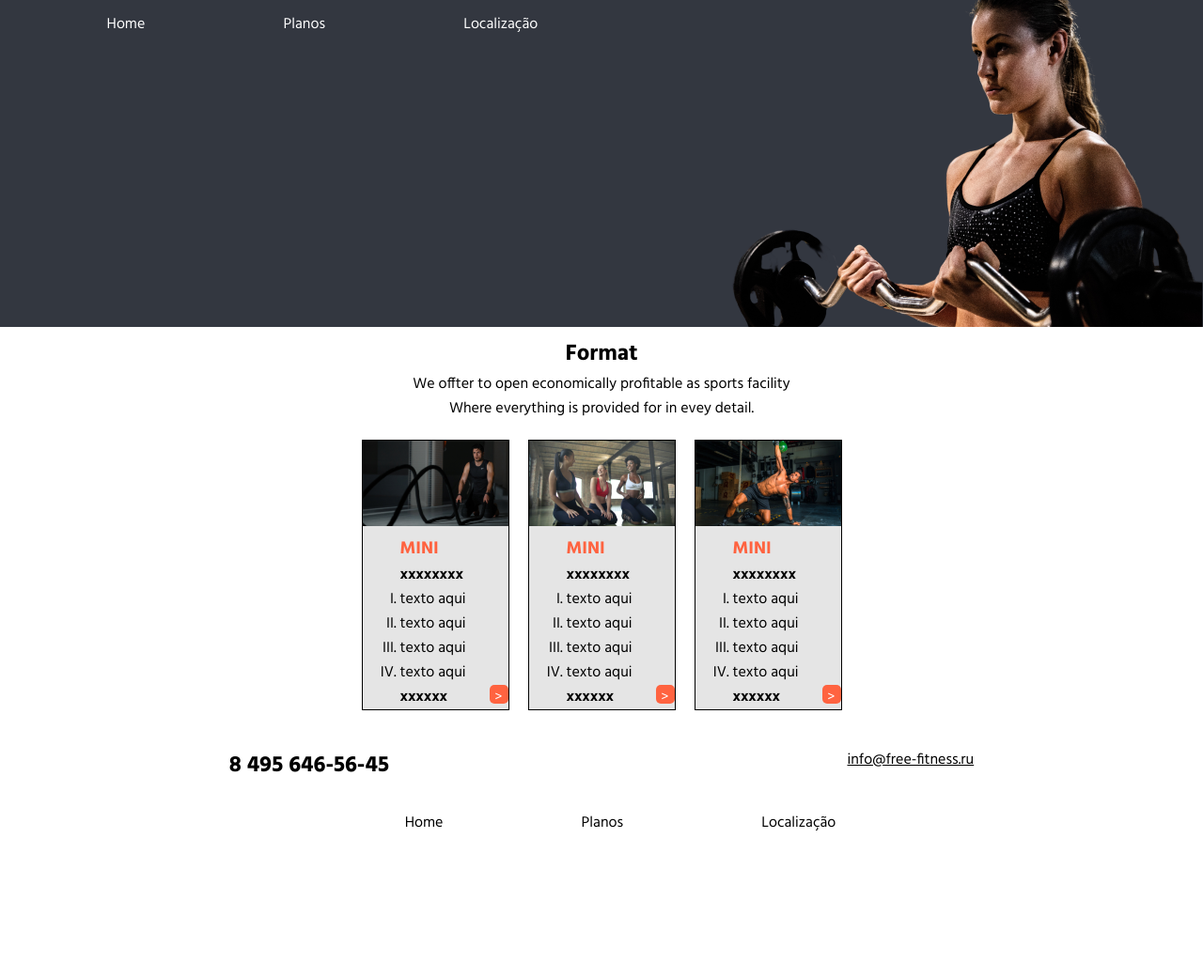
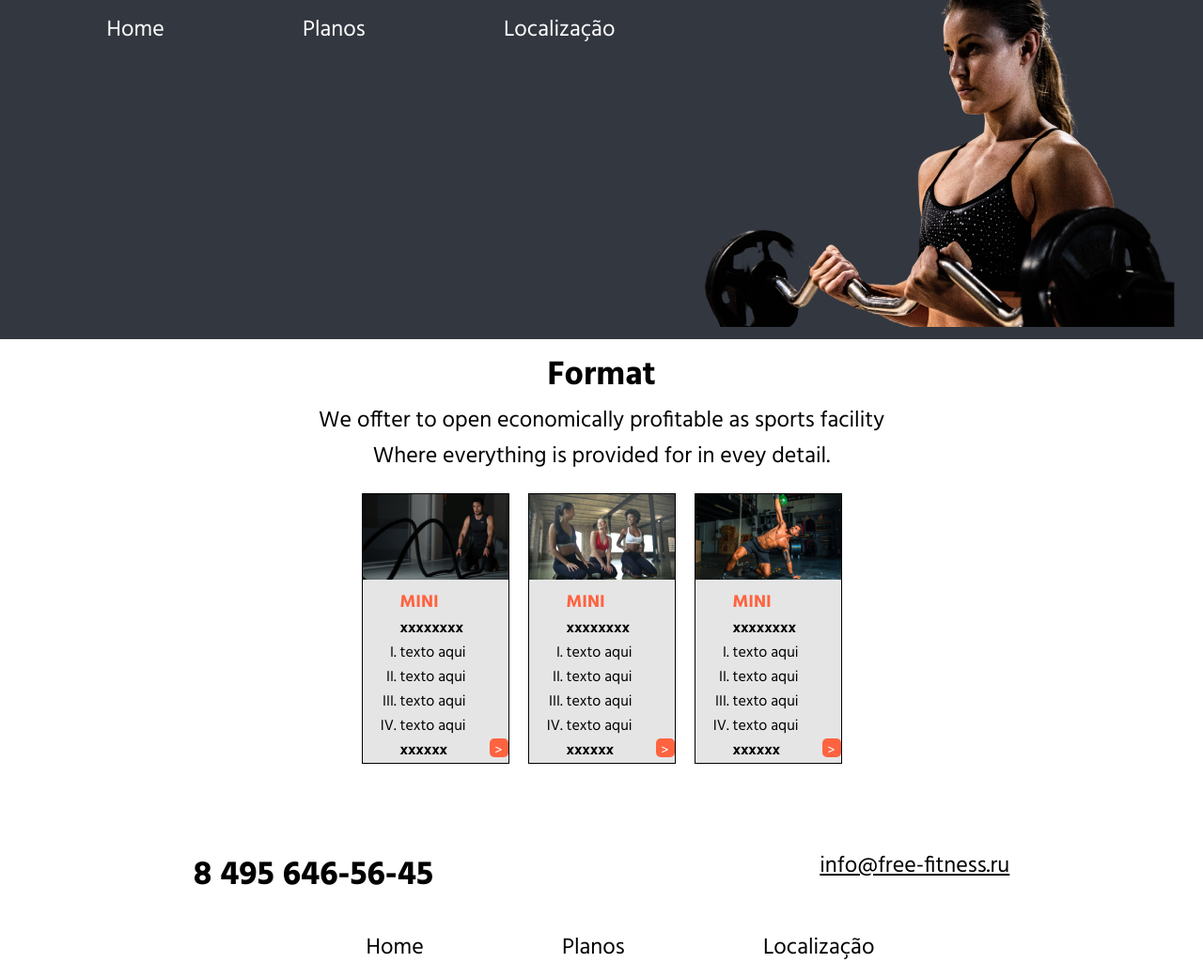
Before and after one commit to alvaroaxsmith/academia-soulcode, a PHP site: page /pages/planos.html in a window 1280 px wide. Shown: the whole page at 94% size. Before the commit the page ends 884 px from the top, so only its background shows below. Run offline with PHP 8.4, Linux system fonts and the light colour scheme.

Commit message:
ajuste de tamanhos de fontes e main-a,b,c

```diff
--- a/pages/localizacao.html
+++ b/pages/localizacao.html
@@ -34,10 +34,10 @@
                 width="700" height="600" allowfullscreen="" loading="lazy"></iframe>
         </div>
 
-        <form action="" class="form">
+        <form action="" id="form">
 
 
-                <legend id=""><b>Have questions? Leave a request and we will call within 10 minutes.</b></legend>
+                <strong>Have questions? Leave a request and we will call within 10 minutes.</strong>
                 <label for="namecontact"> </label>
                 <input type="text" id="namecontact" placeholder="Name" required>
                 <label for="phonecontact"></label>
--- a/styles/content/main-a.css
+++ b/styles/content/main-a.css
@@ -15,15 +15,12 @@
     font-size: clamp(1em, 1em + 1vw, 1.5em);
 }
 
-#home-text {
-    min-width: 35rem;
-    width: 40vw;
+#home-text, #home-img {
+
+    width: 100%;
 
 }
-#fhome-img {
-    min-width: 40rem;
+#home-img {
+
     width: 50vw;
 }
-#home-img {
-    width: 100%;
-}
--- a/styles/content/main-b.css
+++ b/styles/content/main-b.css
@@ -12,6 +12,7 @@
 
 
 #format {
+    font-size: clamp(1em, 1em + 1vw, 1.5em);
     text-align: center;
     margin: 10px;
 }
--- a/styles/footer.css
+++ b/styles/footer.css
@@ -1,19 +1,19 @@
 #footer {
     display: flex;
     flex-direction: column ;
-    width: 100%;
     justify-content: space-around;
-    margin-top: 30px;
+    margin-top: 5rem;
+    font-size: clamp(1em, 1em + 1vw, 1.5em);
 }
 
 #nav-footer {
-    height: 5rem;
+    bottom: 0;
     align-self: center;
+
 }
 
 #contacts {
     display: flex;
-    flex-direction: row;
     justify-content: space-around;
     margin-bottom: 1rem;
 }
--- a/styles/header.css
+++ b/styles/header.css
@@ -1,14 +1,20 @@
 /*
-    class nav-ul responde ao footer também.
+class nav-ul responde ao footer também.
 */
 #header, .nav-ul, #nav-header {
     display: flex;
+
+}
+
+#header {
+
+    justify-content: space-around;
+    font-size: clamp(1em, 1em + 1vw, 1.5em);
 }
 
 .nav-ul {
     list-style-type: none;
     margin: 0;
-    width: 100%;
     overflow: hidden;
 }
 
@@ -16,7 +22,7 @@
     background-color: #333740;
     top: 0;
     left: 0;
-    width: 100%;
+    width: 100vw;
 }
 
 .nav-ul li {
@@ -29,9 +35,4 @@
     color: white;
     padding: 0.8rem 4rem 0.8rem 4rem;
     text-decoration: none;
-
 }
-
-#figure-header {
-    display: inline-flex;
-}
```
Also changed, not shown: styles/content/main-c.css (+21 -15 lines).
